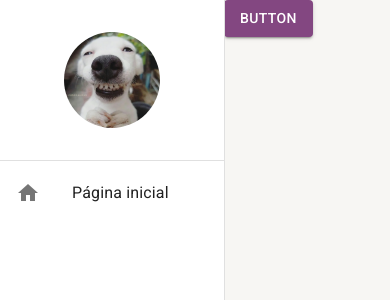
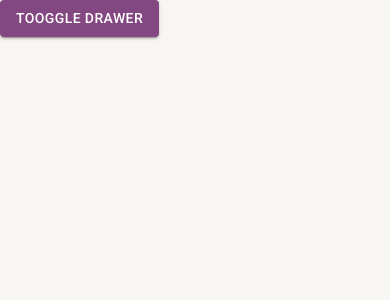
Before and after one commit to Emerson-lab/search-city-web-app, a React (Create React App) app: page /pagina-inicial in a window 390 px wide. Shown: the top 300 px of the page. Built offline with nearby package versions, Linux system fonts and the light colour scheme.

Commit message:
adding responsiveness in the side menu

```diff
--- a/src/App.tsx
+++ b/src/App.tsx
@@ -1,16 +1,20 @@
 import { BrowserRouter } from "react-router-dom";
 import { AppRoutes } from './routes';
 import { MenuLateral } from "./shared/components";
-import { AppThemeProvider } from "./shared/contexts/ThemeContext";
+import { AppThemeProvider, DrawerProvider } from "./shared/contexts";
 
 export const App = () => {
   return (
     <AppThemeProvider>
-      <BrowserRouter>
-        <MenuLateral>
-          <AppRoutes />
-        </MenuLateral>
-      </BrowserRouter>
+      <DrawerProvider>
+        <BrowserRouter>
+
+          <MenuLateral>
+            <AppRoutes />
+          </MenuLateral>
+
+        </BrowserRouter>
+      </DrawerProvider>
     </AppThemeProvider>
   );
 }
--- a/src/routes/index.tsx
+++ b/src/routes/index.tsx
@@ -1,9 +1,9 @@
 import { Button } from "@mui/material";
 import { Navigate, Route, Routes } from "react-router-dom";
-import { useAppThemeContext } from "../shared/contexts/ThemeContext";
+import { useDrawerContext } from "../shared/contexts";
 
 export const AppRoutes = () => {
-  const { toggleTheme } = useAppThemeContext()
+  const { toggleDrawerOpenContext } = useDrawerContext()
   return (
     <Routes>
       <Route
@@ -12,9 +12,9 @@ export const AppRoutes = () => {
           <Button
             variant="contained"
             color="primary"
-            onClick={toggleTheme}
+            onClick={toggleDrawerOpenContext}
           >
-            Button
+            Tooggle Drawer
           </Button>
         }
       />
--- a/src/shared/components/menu-lateral/MenuLateral.tsx
+++ b/src/shared/components/menu-lateral/MenuLateral.tsx
@@ -7,9 +7,11 @@ import {
   ListItemButton,
   ListItemIcon,
   ListItemText,
+  useMediaQuery,
   useTheme
 } from "@mui/material";
 import { Box } from "@mui/system";
+import { useDrawerContext } from "../../contexts";
 
 interface IThemeProviderProps {
   children: React.ReactNode
@@ -17,10 +19,16 @@ interface IThemeProviderProps {
 
 export const MenuLateral: React.FC<IThemeProviderProps> = ({ children }) => {
   const theme = useTheme();
+  const isSmDown = useMediaQuery(theme.breakpoints.down('sm'))
+  const { isDrawerOpenContext, toggleDrawerOpenContext } = useDrawerContext()
 
   return (
     <>
-      <Drawer variant="permanent">
+      <Drawer
+        open={isDrawerOpenContext}
+        variant={isSmDown ? "temporary" : "permanent"}
+        onClose={toggleDrawerOpenContext}
+      >
 
         <Box
           width={theme.spacing(28)}
@@ -60,7 +68,7 @@ export const MenuLateral: React.FC<IThemeProviderProps> = ({ children }) => {
 
       <Box
         height="100vh"
-        marginLeft={theme.spacing(28)}
+        marginLeft={isSmDown ? 0 : theme.spacing(28)}
       >
         {children}
       </Box>
--- /dev/null
+++ b/src/shared/contexts/DrawerContext.tsx
@@ -0,0 +1,37 @@
+import { createContext, useCallback, useContext, useState } from 'react';
+
+interface IDrawerContext {
+  isDrawerOpenContext: boolean;
+  toggleDrawerOpenContext: () => void;
+  setIsDrawerOpenContext: (value: boolean) => void;
+}
+
+const DrawerContext = createContext({} as IDrawerContext);
+
+export const useDrawerContext = () => {
+  return useContext(DrawerContext);
+}
+
+type ChildrenProps = {
+  children: React.ReactNode;
+}
+
+export const DrawerProvider = ({ children }: ChildrenProps) => {
+  const [isDrawerOpenContext, setIsDrawerOpenContext] = useState(false);
+
+  const toggleDrawerOpenContext = useCallback(() => {
+    setIsDrawerOpenContext(oldDrawerOpen => !oldDrawerOpen);
+  }, []);
+
+  return (
+    <DrawerContext.Provider
+      value={{
+        isDrawerOpenContext,
+        setIsDrawerOpenContext,
+        toggleDrawerOpenContext
+      }}
+    >
+      {children}
+    </DrawerContext.Provider>
+  )
+}
--- a/src/shared/contexts/index.ts
+++ b/src/shared/contexts/index.ts
@@ -1 +1,2 @@
-export { };
+export * from './DrawerContext';
+export * from './ThemeContext';
```
